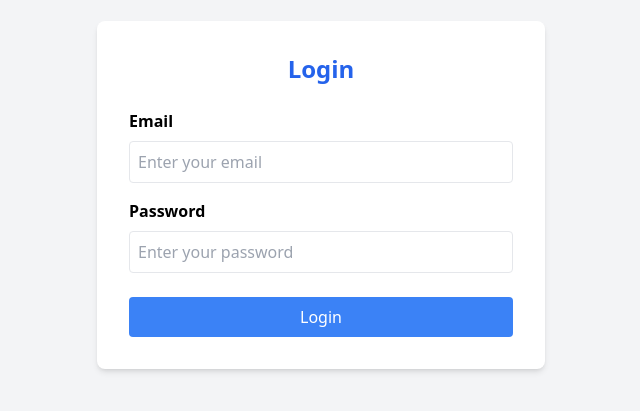
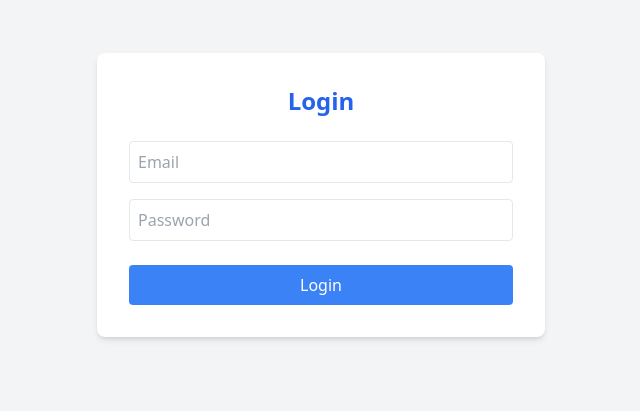
Before and after one commit to w53434129-cmyk/task-manager-app, a Next.js app in the folder frontend/: page /login in a window 1280 px wide. Shown: the part 205-616 px from the top of the page, without its empty margins (319-959 px from the left). Built offline with nearby package versions, Linux system fonts and the light colour scheme.

Commit message:
Update LoginForm.js

```diff
--- a/frontend/src/components/LoginForm.js
+++ b/frontend/src/components/LoginForm.js
@@ -1,38 +1,45 @@
+import { login } from "../utils/api";
+import { useState } from "react";
+
 export default function LoginForm({ onLogin }) {
-  const handleSubmit = (e) => {
+  const [email, setEmail] = useState("");
+  const [password, setPassword] = useState("");
+
+  const handleSubmit = async (e) => {
     e.preventDefault();
-    onLogin("dummy-token"); // replace with real auth later
+
+    const data = await login(email, password);
+
+    if (data.token) {
+      onLogin(data.token);
+    } else {
+      alert("Invalid credentials");
+    }
   };
 
   return (
-    <form
-      onSubmit={handleSubmit}
-      className="bg-white p-8 rounded-lg shadow-md w-full max-w-md"
-    >
-      <h1 className="text-2xl font-bold text-center mb-6 text-blue-600">
-        Login
-      </h1>
+    <form onSubmit={handleSubmit} className="bg-white p-8 rounded-lg shadow-md w-full max-w-md">
+      <h1 className="text-2xl font-bold text-center mb-6 text-blue-600">Login</h1>
 
-      <label className="block mb-2 font-semibold">Email</label>
       <input
         type="email"
-        placeholder="Enter your email"
-        className="w-full p-2 mb-4 border rounded focus:outline-none focus:ring-2 focus:ring-blue-400"
+        placeholder="Email"
+        className="w-full p-2 mb-4 border rounded"
+        value={email}
+        onChange={(e) => setEmail(e.target.value)}
         required
       />
 
-      <label className="block mb-2 font-semibold">Password</label>
       <input
         type="password"
-        placeholder="Enter your password"
-        className="w-full p-2 mb-6 border rounded focus:outline-none focus:ring-2 focus:ring-blue-400"
+        placeholder="Password"
+        className="w-full p-2 mb-6 border rounded"
+        value={password}
+        onChange={(e) => setPassword(e.target.value)}
         required
       />
 
-      <button
-        type="submit"
-        className="w-full bg-blue-500 text-white p-2 rounded hover:bg-blue-600 transition"
-      >
+      <button className="w-full bg-blue-500 text-white p-2 rounded">
         Login
       </button>
     </form>
```
